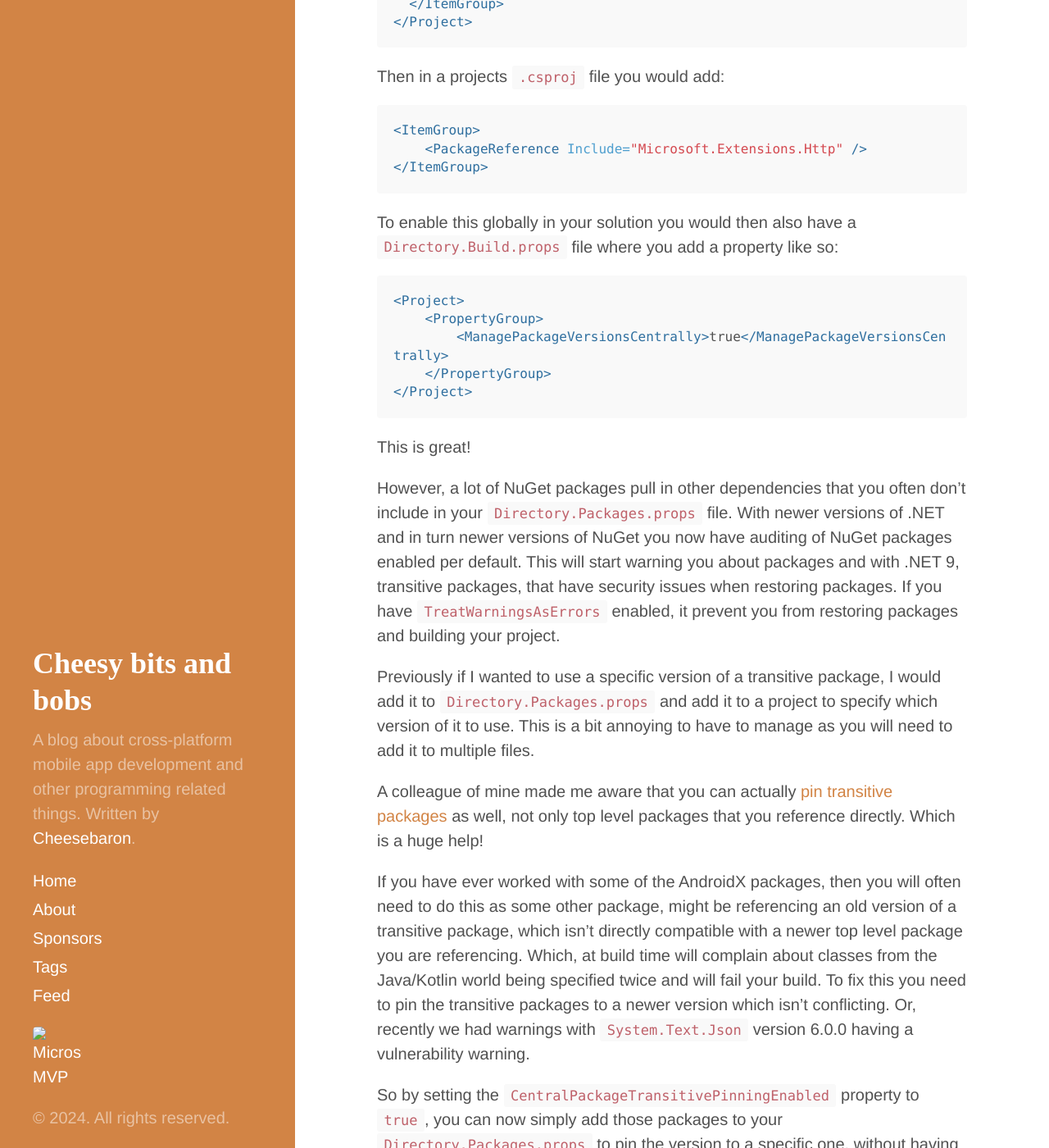
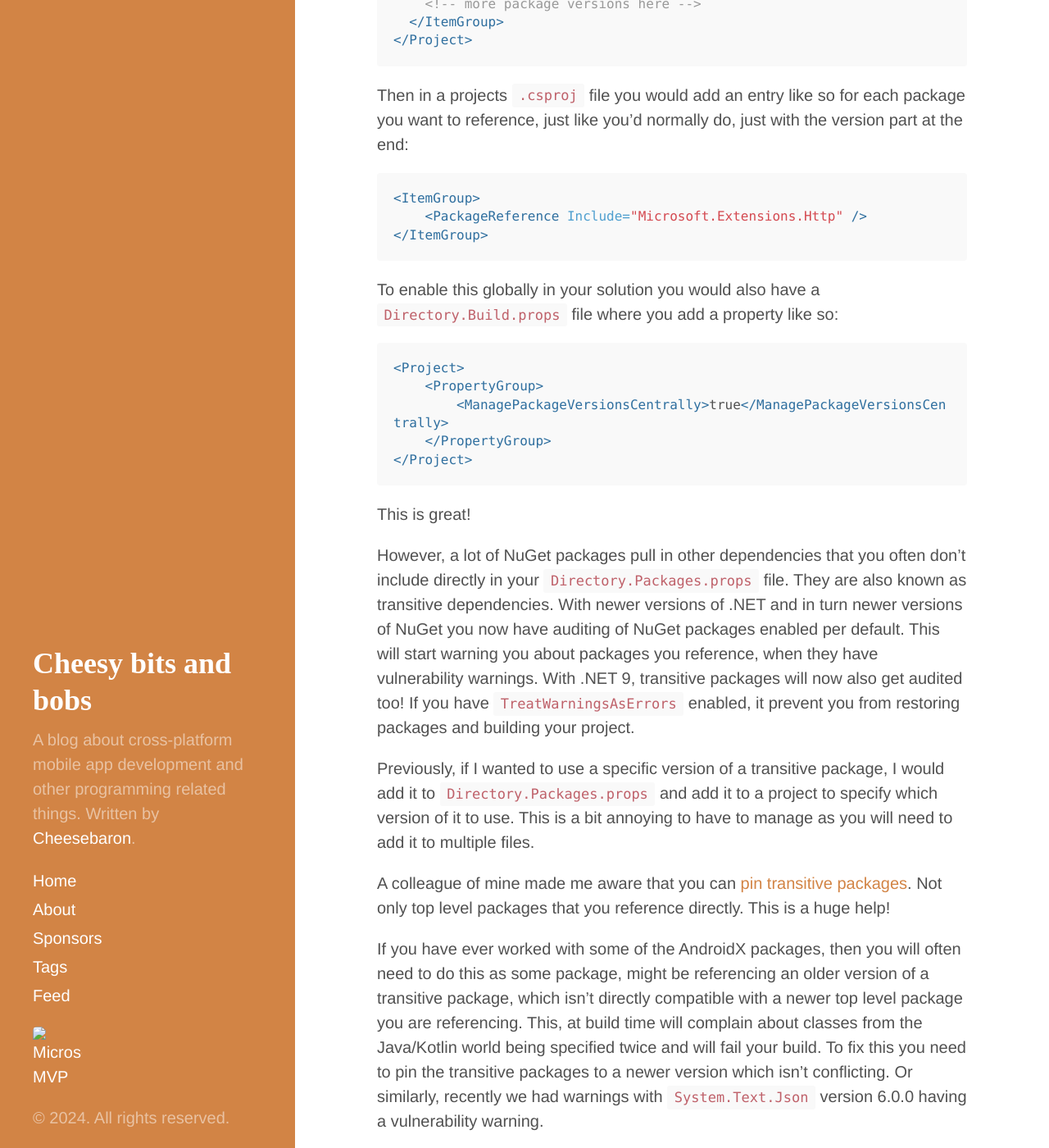
Before and after one commit to Cheesebaron/cheesebaron.github.io, a Jekyll site: the page built from _posts/2024-11-18-transitive-pinning.md, in a window 1280 px wide and 1400 px high, scrolled down 636 px. Shown: the whole window at 82% size. Built offline with Jekyll 4.4.1, drawn with Linux system fonts in a browser that asks for light colours; comment, search, counter and statistics services are not loaded; some of the changed text lies outside the part shown.

Commit message:
Fix some grammar

````diff
--- a/_posts/2024-11-18-transitive-pinning.md
+++ b/_posts/2024-11-18-transitive-pinning.md
@@ -9,19 +9,20 @@ tags:
 - nuget
 ---
 
-I have been using the super nice [Central Package Management feature][cpm], enabled by the `ManagePackageVersionsCentrally` property in many of my .NET projects for quite a while. What it allows you is to define the package versions of the NuGet packages you are referencing in your solution a single `Directory.Packages.props` file in the root of your repo. So instead of having package version scattered around your csproj files, they are not defined a single place and aligned throughout the solution.
+I have been using the super nice [Central Package Management feature][cpm], enabled by the `ManagePackageVersionsCentrally` property in many of my .NET projects for quite a while. What it allows you, is to define the package versions of the NuGet packages you are referencing in your solution a single `Directory.Packages.props` file in the root of your repo. So instead of having package versions scattered around your csproj files, they are defined a single place and aligned throughout the solution.
 
-So such a `Directory.Packages.Props` file would look something like this:
+Such a `Directory.Packages.Props` file would look something like this:
 
 ```xml
 <Project>
   <ItemGroup>
     <PackageVersion Include="Microsoft.Extensions.Http" Version="9.0.0" />
+    <!-- more package versions here -->
   </ItemGroup>
 </Project>
 ```
 
-Then in a projects `.csproj` file you would add:
+Then in a projects `.csproj` file you would add an entry like so for each package you want to reference, just like you'd normally do, just with the version part at the end:
 
 ```xml
 <ItemGroup>
@@ -29,7 +30,7 @@ Then in a projects `.csproj` file you would add:
 </ItemGroup>
 ```
 
-To enable this globally in your solution you would then also have a `Directory.Build.props` file where you add a property like so:
+To enable this globally in your solution you would also have a `Directory.Build.props` file where you add a property like so:
 
 ```xml
 <Project>
@@ -41,13 +42,16 @@ To enable this globally in your solution you would then also have a `Directory.B
 
 This is great!
 
-However, a lot of NuGet packages pull in other dependencies that you often don't include in your `Directory.Packages.props` file. With newer versions of .NET and in turn newer versions of NuGet you now have auditing of NuGet packages enabled per default. This will start warning you about packages and with .NET 9, transitive packages, that have security issues when restoring packages. If you have `TreatWarningsAsErrors` enabled, it prevent you from restoring packages and building your project.
+However, a lot of NuGet packages pull in other dependencies that you often don't include directly in your `Directory.Packages.props` file. They are also known as transitive dependencies.
+With newer versions of .NET and in turn newer versions of NuGet you now have auditing of NuGet packages enabled per default. This will start warning you about packages you reference, when they have vulnerability warnings. With .NET 9, transitive packages will now also get audited too! If you have `TreatWarningsAsErrors` enabled, it prevent you from restoring packages and building your project.
 
-Previously if I wanted to use a specific version of a transitive package, I would add it to `Directory.Packages.props` and add it to a project to specify which version of it to use. This is a bit annoying to have to manage as you will need to add it to multiple files.
+Previously, if I wanted to use a specific version of a transitive package, I would add it to `Directory.Packages.props` and add it to a project to specify which version of it to use. This is a bit annoying to have to manage as you will need to add it to multiple files.
 
-A colleague of mine made me aware that you can actually [pin transitive packages][transitive-pinning] as well, not only top level packages that you reference directly. Which is a huge help!
+A colleague of mine made me aware that you can [pin transitive packages][transitive-pinning]. Not only top level packages that you reference directly. This is a huge help!
 
-If you have ever worked with some of the AndroidX packages, then you will often need to do this as some other package, might be referencing an old version of a transitive package, which isn't directly compatible with a newer top level package you are referencing. Which, at build time will complain about classes from the Java/Kotlin world being specified twice and will fail your build. To fix this you need to pin the transitive packages to a newer version which isn't conflicting. Or, recently we had warnings with `System.Text.Json` version 6.0.0 having a vulnerability warning.
+If you have ever worked with some of the AndroidX packages, then you will often need to do this as some package, might be referencing an older version of a transitive package, which isn't directly compatible with a newer top level package you are referencing.
+This, at build time will complain about classes from the Java/Kotlin world being specified twice and will fail your build. To fix this you need to pin the transitive packages to a newer version which isn't conflicting.
+Or similarly, recently we had warnings with `System.Text.Json` version 6.0.0 having a vulnerability warning.
 
 So by setting the `CentralPackageTransitivePinningEnabled` property to `true`, you can now simply add those packages to your `Directory.Packages.props` to pin the version to a specific one, without having to reference it directly in a project.
 
@@ -62,7 +66,7 @@ So your `Directory.Build.props` would then contain something like:
 </Project>
 ```
 
-And then I would recommend adding a commented section to your `Directory.Packages.props` like so:
+And then I would recommend adding a section to your `Directory.Packages.props` with a comment for the pinned transitive packages, to know why they are here, but not added directly to a project like so:
 
 ```xml
 <Project>
@@ -84,5 +88,7 @@ And then I would recommend adding a commented section to your `Directory.Package
 </Project>
 ```
 
+That is it! Now you have pinned some transitive packages.
+
 [cpm]: https://learn.microsoft.com/en-us/nuget/consume-packages/Central-Package-Management
 [transitive-pinning]: https://learn.microsoft.com/en-us/nuget/consume-packages/Central-Package-Management#transitive-pinning
````
